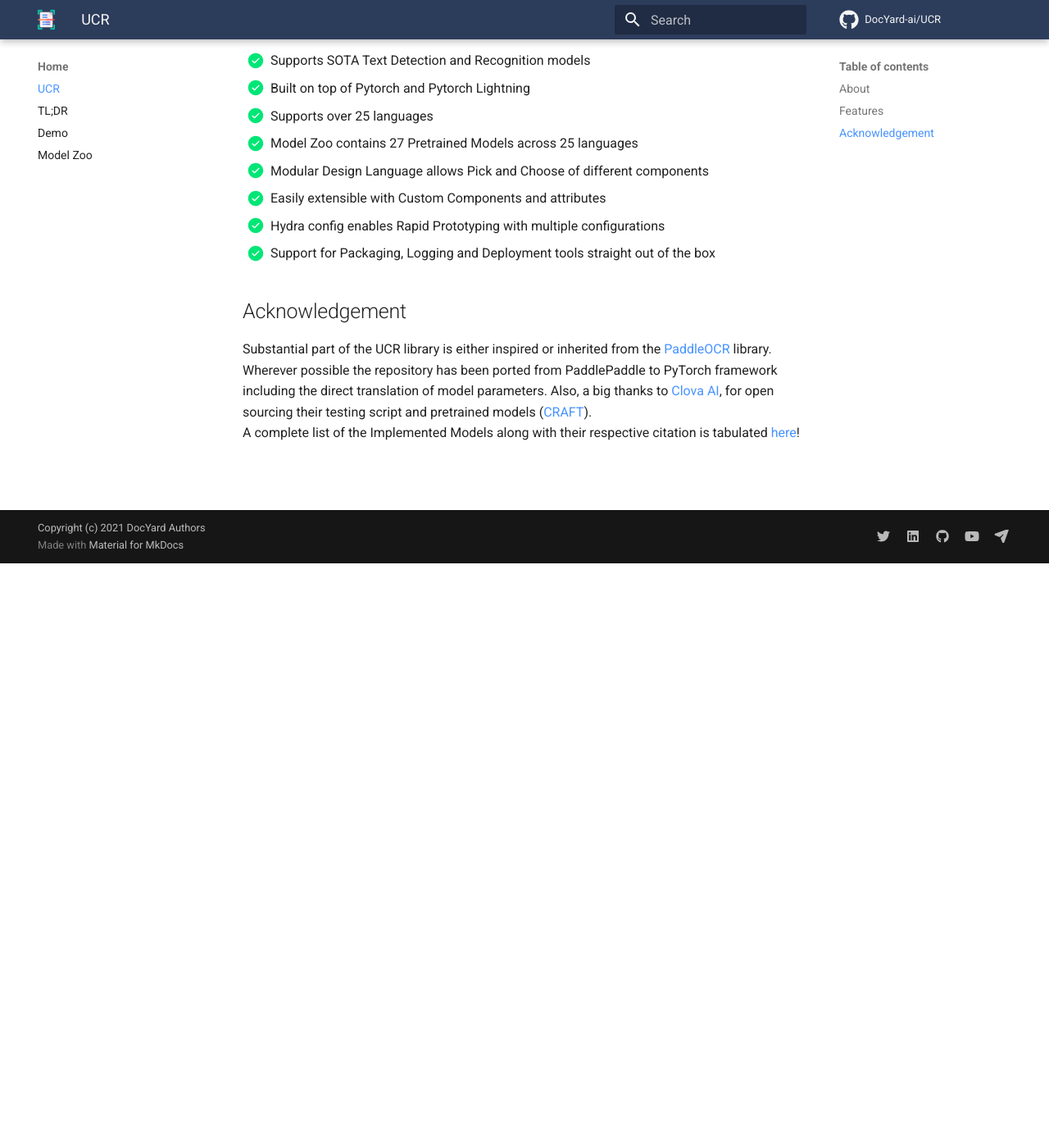
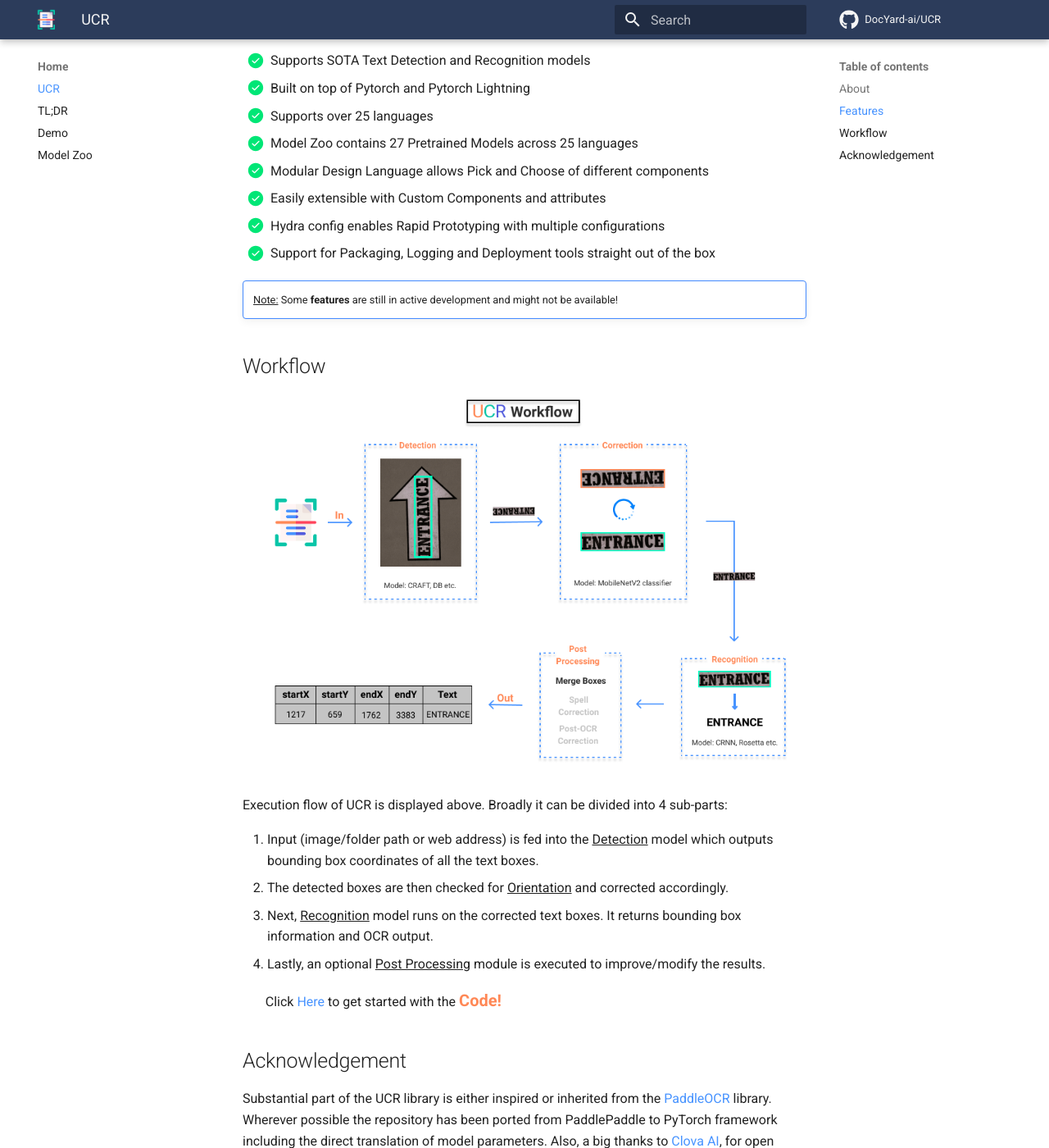
Before and after one commit to DocYard-ai/UCR, an MkDocs documentation site: the page built from docs/index.md, in a window 1280 px wide and 1400 px high, scrolled down 713 px. Shown: the whole window at 82% size. Built offline with MkDocs 1.6.1 and Material for MkDocs 9.7.7, drawn with Linux system fonts in a browser that asks for light colours; comment, search, counter and statistics services are not loaded.

Commit message:
minor changes

```diff
--- a/docs/index.md
+++ b/docs/index.md
@@ -67,6 +67,22 @@
         &nbsp;Support for Packaging, Logging and Deployment tools straight out of the box
     </li>
 </ul>
+!!! note ""
+    <u>Note:</u> Some **features** are still in active development and might not be available!
+
+
+## Workflow
+
+<p align="center"><img src="static/images/workflow.png"/></p>
+
+Execution flow of UCR is displayed above. Broadly it can be divided into 4 sub-parts:
+
+1. Input (image/folder path or web address) is fed into the <u>Detection</u> model which outputs bounding box coordinates of all the text boxes.
+2. The detected boxes are then checked for <u>Orientation</u> and corrected accordingly.
+3. Next, <u>Recognition</u> model runs on the corrected text boxes. It returns bounding box information and OCR output.
+4. Lastly, an optional <u>Post Processing</u> module is executed to improve/modify the results.
+
+&nbsp;&nbsp;&nbsp;&nbsp;&nbsp;&nbsp; Click [Here](tldr/#run-prediction) to get started with the <span style="font-weight:bold; font-size: 125%; color:#FF8856">Code!</span>
 
 ## Acknowledgement
 
--- a/pyproject.toml
+++ b/pyproject.toml
@@ -1,6 +1,6 @@
 [tool.poetry]
 name = "ucr"
-version = "0.2.13"
+version = "0.2.14"
 description = "Universal Character Recognizer (UCR): Simple, Intuitive, Extensible, Multi-Lingual OCR engine"
 authors = ["Abhigyan Raman <abhigyan@docyard.ai>"]
 packages = [
```
Also changed, not shown: README.md (+4 -4 lines), 1 other file.
